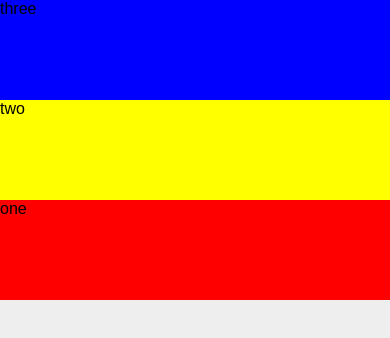
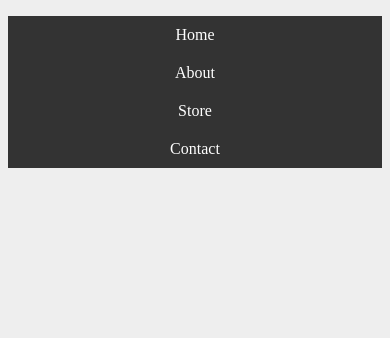
Before and after one commit to jojo-sexton/css-beginner, a website: page index.html in a window 390 px wide. Drawn offline with Linux system fonts and the light colour scheme.

Commit message:
simple menu with responsive view

```diff
--- a/index.html
+++ b/index.html
@@ -1,38 +1,24 @@
-
 <!DOCTYPE html>
 <html lang="en">
 <head>
     <meta charset="UTF-8">
     <meta http-equiv="X-UA-Compatible" content="IE=edge">
     <meta name="viewport" content="width=device-width, initial-scale=1.0">
-    <title>flex box</title>
-    <link rel="stylesheet" href="styles.css">
-</head>
-<body>
-     <div class="wrapper">
-        <div class="flex-box">
-            <div class="box one">one</div>
-            <div class="box two">two</div>
-            <div class="box three">three</div>
-        </div>
-    </div>
-</body>
-</html>
-
-<!-- <!DOCTYPE html>
-<html lang="en">
-<head>
-    <title>Flex box</title>
-    <link href="styles.css" rel="stylesheet">
+    <title>Menu</title>
+   <link rel="stylesheet" href="styles.css">
 </head>
 <body>
     <div class="wrapper">
-        <div class="flex-box">
-            <div class="box one">one</div>
-            <div class="box two">two</div>
-            <div class="box three">three</div>
-        </div>
+        <nav>
+            <ul>
+                <li><a href="">Home</a></li>
+                <li><a href="">About</a></li>
+                <li><a href="">Store</a></li>
+                <li><a href="">Contact</a></li>
+
+            </ul>
+        </nav>
     </div>
 
 </body>
-</html> -->
+</html>
--- a/styles.css
+++ b/styles.css
@@ -1,53 +1,41 @@
-*{
-    margin: 0;
-    font-family:Arial, Helvetica, sans-serif;
+body{
+    background: #eee;
 }
-
-body{
-    background:#eee;
-}
-
-.wrapper{
+.wrapper {
     max-width: 960px;
-    width:100%;
+    width: 100%;
     margin: 0 auto;
 }
 
-.flex-box{
-    background:#fff;
-    display:flex;
-    flex-wrap:wrap-reverse;
+/* nav mobile*/
+
+nav ul {
+    background: #333;
+    list-style-type: none;
+    padding: 0;
 }
 
-.box {
-    height: 100px;
-    flex-basis: 300px;
-    flex-grow:1;
-
+nav a {
+    text-decoration: none;
+    color: #fff;
+    display: block;
+    padding: 10px;
+    text-align: center;
 
 }
 
-/* the difference btween flex basis and min-width is that flex basis will shrink to fit when the viewport is less than the min-width, no need to scroll
-
-flex: grow - shrink - basis*/
-
-.one{
-    background: red;
-
-
+nav a:hover{
+    background-color: #555;
 }
 
-.two{
-    background: yellow;
+/*nav in big screen */
 
+@media  screen and (min-width:768px) {
+    nav ul {
+        display: flex;
+    }
 
-
+    nav li {
+       flex: 1 1 0;
+    }
 }
-
-.three{
-    background: blue;
-
-
-
-
-}
```
Also changed, not shown: package.json (added, +29 -0 lines), .eslintrc.json (added), 1 other file.
